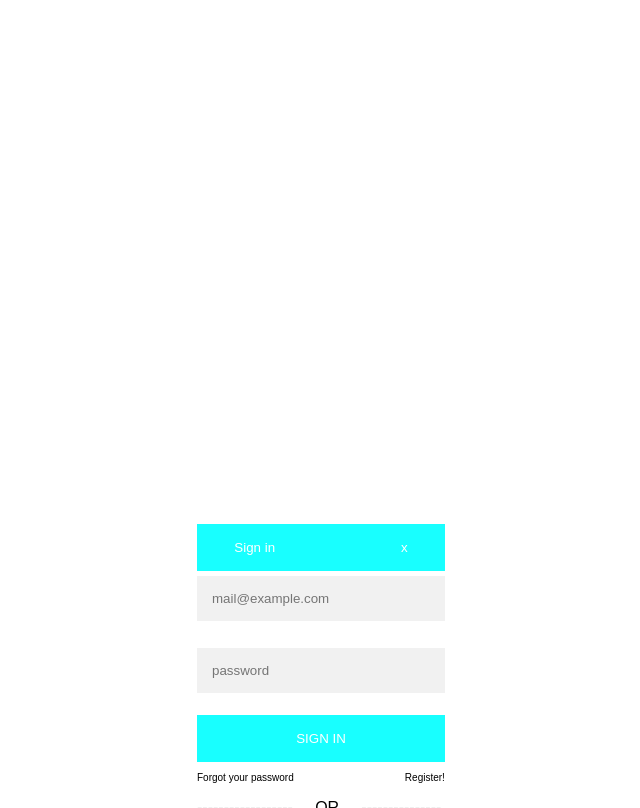
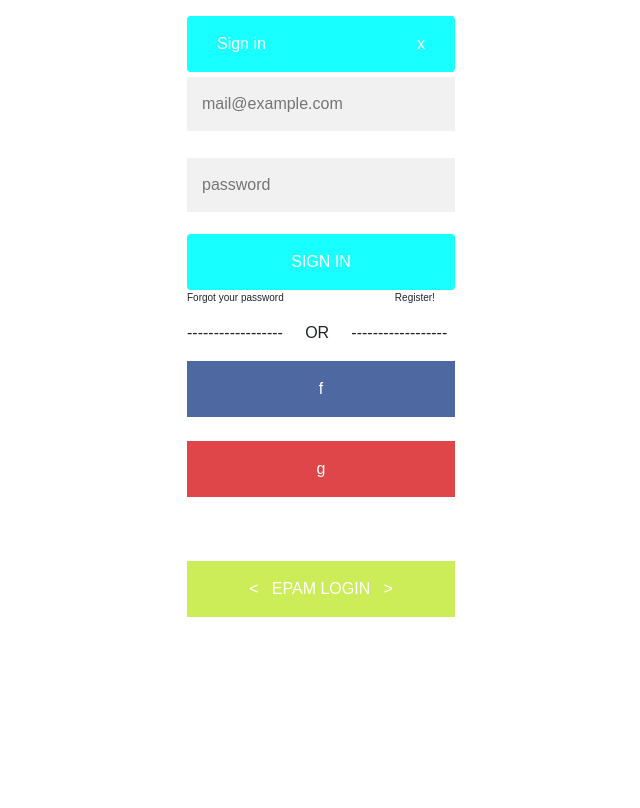
Before and after one commit to LokeshChowdary1999/task, a plain HTML site: page index.html in a window 1280 px wide. Shown: the whole page, without its empty margins (319-959 px from the left). Drawn offline with nearby package versions, Linux system fonts and the light colour scheme.

Commit message:
Update index.html

```diff
--- a/index.html
+++ b/index.html
@@ -1,9 +1,19 @@
 <html>
 <head>
+	<link rel="stylesheet" href="https://maxcdn.bootstrapcdn.com/bootstrap/4.5.0/css/bootstrap.min.css">
+
+<!-- jQuery library -->
+<script src="https://ajax.googleapis.com/ajax/libs/jquery/3.5.1/jquery.min.js"></script>
+
+<!-- Popper JS -->
+<script src="https://cdnjs.cloudflare.com/ajax/libs/popper.js/1.16.0/umd/popper.min.js"></script>
+
+<!-- Latest compiled JavaScript -->
+
+<script src="https://maxcdn.bootstrapcdn.com/bootstrap/4.5.0/js/bootstrap.min.js"></script>
  <meta name="viewport" content="width=device-width, initial-scale=1">
 <style>
 body, html {
-  height: 100%;
   font-family: Arial,Helvetica, sans-serif;
 }
 
@@ -15,9 +25,9 @@ body, html {
 
 /* Add styles to the form container */
 .container {
-  position: absolute;
-  right: 0;
-  margin: 500px;
+ /* position: absolute;
+  right: 0;*/
+  /*margin: 500px;*/
   max-width: 300px;
   padding: 16px;
   background-color: white;
```
Lines whose indentation alone changed are shown as unchanged.
